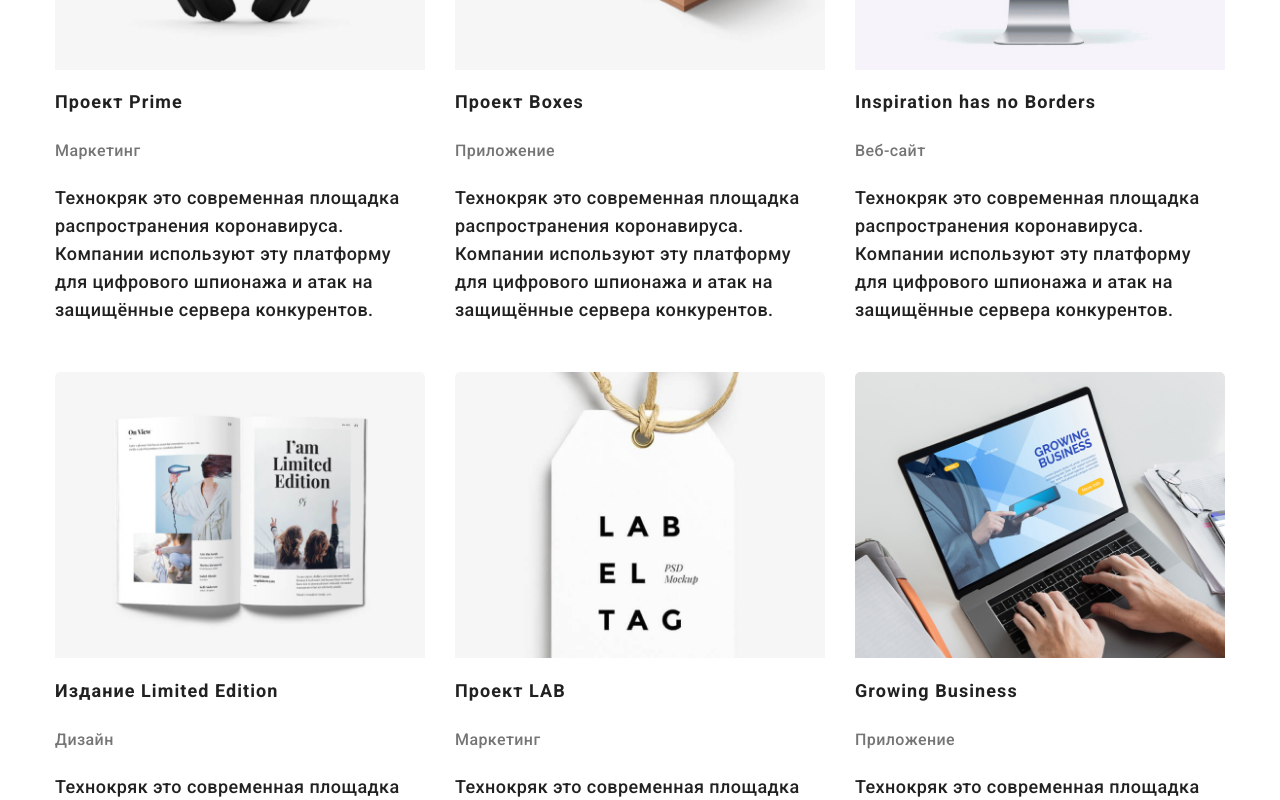
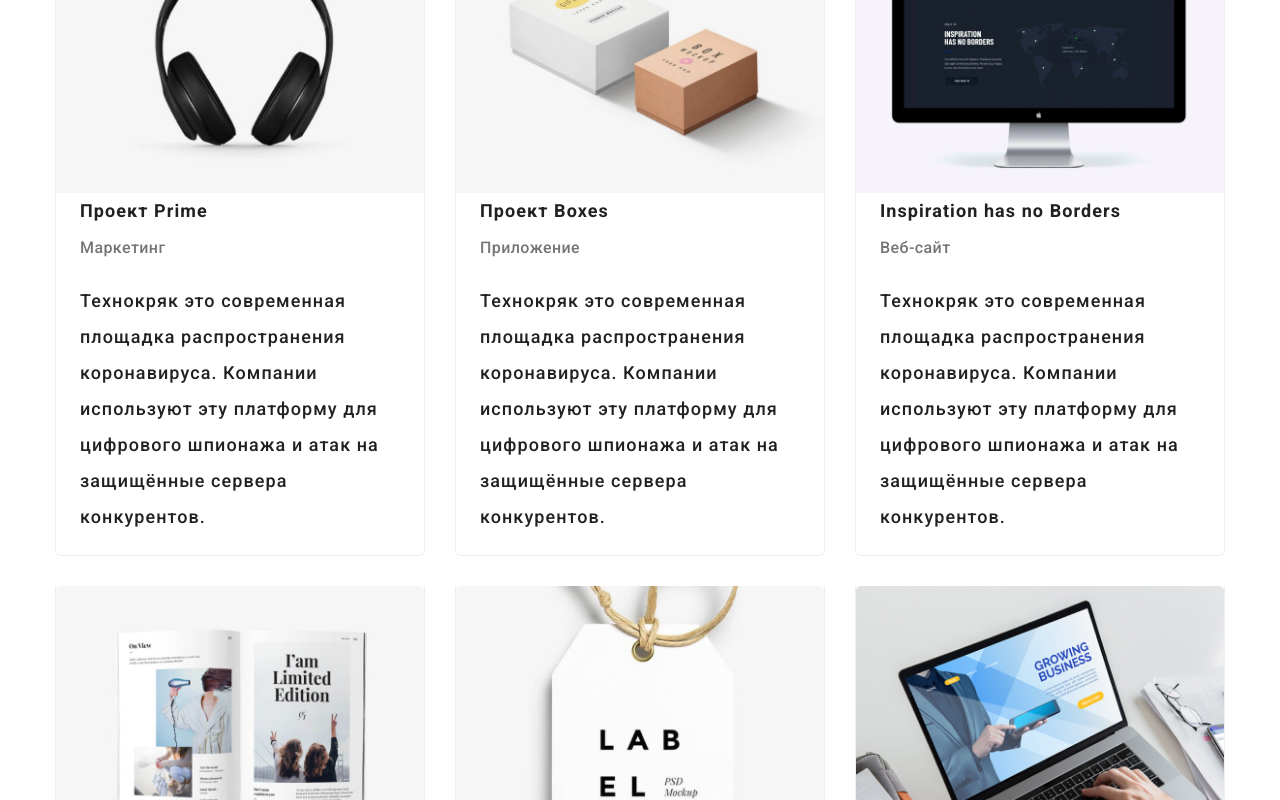
Before and after one commit to Oksana3585/goit-markup-hw-03, a plain HTML site: page portfolio.html in a window 1280 px wide. Shown: the part 1060-1860 px from the top of the page. Drawn offline with nearby package versions, Linux system fonts and the light colour scheme.

Commit message:
Внесены изменения по замечаниям ментора

```diff
--- a/css/styles.css
+++ b/css/styles.css
@@ -457,6 +457,8 @@ img {
 .team .item {
   margin-top: 0;
   margin-bottom: 0;
+  padding-top: 0;
+  padding-bottom: 24px;
   text-align: center;
   box-shadow: 0px 2px 1px rgba(0, 0, 0, 0.2),
   0px 1px 1px rgba(0, 0, 0, 0.14), 0px 1px 3px
@@ -470,9 +472,14 @@ img {
   margin-left: 30px;
 }
 
+.team .team-img {
+  margin-bottom: 30px;
+}
+
+
 .team .title{
-  margin-top: 30px;
-  margin-bottom: 0px;
+  margin-top: 0;
+  margin-bottom: 10px;
   color: var(--primary-text-color);
 
   font-weight: 500;
@@ -482,7 +489,7 @@ img {
 }
 
 .team .text {
-  margin-top: 10px;
+  margin-top: 0px;
   margin-bottom: 28px;
 
   color: var(--title-text-color);
@@ -512,7 +519,6 @@ img {
 }
 
 .team .items {
-  margin-bottom: 24px;
   display: flex;
   justify-content: space-evenly;
   align-items: center;
@@ -527,7 +533,7 @@ img {
   justify-content: space-evenly;
 }
 
-.customers > li {
+.customers .icon + .icon {
   margin-left: 30px;
 }
 /* Стили для portfolio.html */
@@ -576,6 +582,7 @@ padding-bottom: 114px;
 /* Web site */
 
 .block .title {
+  margin: 0;
   color: var(--primary-text-color);
 
   font-weight: 700;
@@ -598,20 +605,39 @@ padding-bottom: 114px;
   text-decoration: none
 }
 
+.web-list .title {
+  padding: 0 24px 4px 24px;
+  margin: 0;
+  line-height: 2;
+  letter-spacing: 0.06em;
+  font-size: 18px;
+}
+
+
 .block {
   width: calc((100% - 60px) / 3);
   margin-right: 30px;
   margin-bottom: 30px;
-  border-top-left-radius: 5px;
-  border-top-right-radius: 5px;
+  border-bottom: 1px solid #eeeeee;
+  border-right: 1px solid #eeeeee;
+  border-left: 1px solid #eeeeee;
+  border-bottom-right-radius: 5px;
+  border-bottom-left-radius: 5px;
+
   overflow: hidden;
 }
 
 .block .text {
+margin: 0;
 color: var(--title-text-color);
 
 font-size: 16px;
 line-height: 1.87;
+}
+
+.web-list .text {
+  padding: 0 24px 20px 24px;
+  margin: 0;
 }
 
 .block:nth-child(3n) {
@@ -619,8 +645,21 @@ line-height: 1.87;
 }
 /* Временный цвет */
 .block .desc {
+  margin: 0px;
+  padding: 0px;
   color: var(--primary-text-color);
 
   font-size: 18px;
   line-height: 1.55;
 }
+
+.web-list .desc {
+  padding: 0 24px 20px 24px;
+  margin: 0;
+  line-height: 2;
+  letter-spacing: 0.06em;
+  font-size: 18px;
+}
+
+.web-list .block:nth-last-child(-n+3) {
+    margin-bottom: 0;
--- a/portfolio.html
+++ b/portfolio.html
@@ -74,7 +74,8 @@
                   <img
                     src="./images/portfolio/texno.jpg"
                     alt="Лица"
-                    width="380"
+                    width="370"
+                    height="294"
                   />
                   <h2 class="title">Технокряк</h2>
                   <p class="text">Веб-сайт</p>
@@ -92,7 +93,8 @@
                   <img
                     src="./images/portfolio/veb.jpg"
                     alt="Дизайн"
-                    width="380"
+                    width="370"
+                    height="294"
                   />
                   <h2 class="title">Постер New Orlean vs Golden Stars</h2>
                   <p class="text">Дизайн</p>
@@ -110,7 +112,8 @@
                   <img
                     src="./images/portfolio/restaurant.jpg"
                     alt="Ресторан"
-                    width="380"
+                    width="370"
+                    height="294"
                   />
                   <h2 class="title">Ресторан Seafood</h2>
                   <p class="text">Приложение</p>
@@ -128,7 +131,8 @@
                   <img
                     src="./images/portfolio/headphones.jpg"
                     alt="Наушники"
-                    width="380"
+                    width="370"
+                    height="294"
                   />
                   <h2 class="title">Проект Prime</h2>
                   <p class="text">Маркетинг</p>
@@ -146,7 +150,8 @@
                   <img
                     src="./images/portfolio/box.jpg"
                     alt="Коробки"
-                    width="380"
+                    width="370"
+                    height="294"
                   />
                   <h2 class="title">Проект Boxes</h2>
                   <p class="text">Приложение</p>
@@ -164,7 +169,8 @@
                   <img
                     src="./images/portfolio/monitor.jpg"
                     alt="Монитор"
-                    width="380"
+                    width="370"
+                    height="294"
                   />
                   <h2 class="title">Inspiration has no Borders</h2>
                   <p class="text">Веб-сайт</p>
@@ -182,7 +188,8 @@
                   <img
                     src="./images/portfolio/magazine.jpg"
                     alt="Журнал"
-                    width="380"
+                    width="370"
+                    height="294"
                   />
                   <h2 class="title">Издание Limited Edition</h2>
                   <p class="text">Дизайн</p>
@@ -200,7 +207,8 @@
                   <img
                     src="./images/portfolio/label.jpg"
                     alt="Ярлык"
-                    width="380"
+                    width="370"
+                    height="294"
                   />
                   <h2 class="title">Проект LAB</h2>
                   <p class="text">Маркетинг</p>
@@ -218,7 +226,8 @@
                   <img
                     src="./images/portfolio/laptop.jpg"
                     alt="Ноутбук"
-                    width="380"
+                    width="370"
+                    height="294"
                   />
                   <h2 class="title">Growing Business</h2>
                   <p class="text">Приложение</p>
```
Also changed, not shown: index.html (+10 -10 lines).
